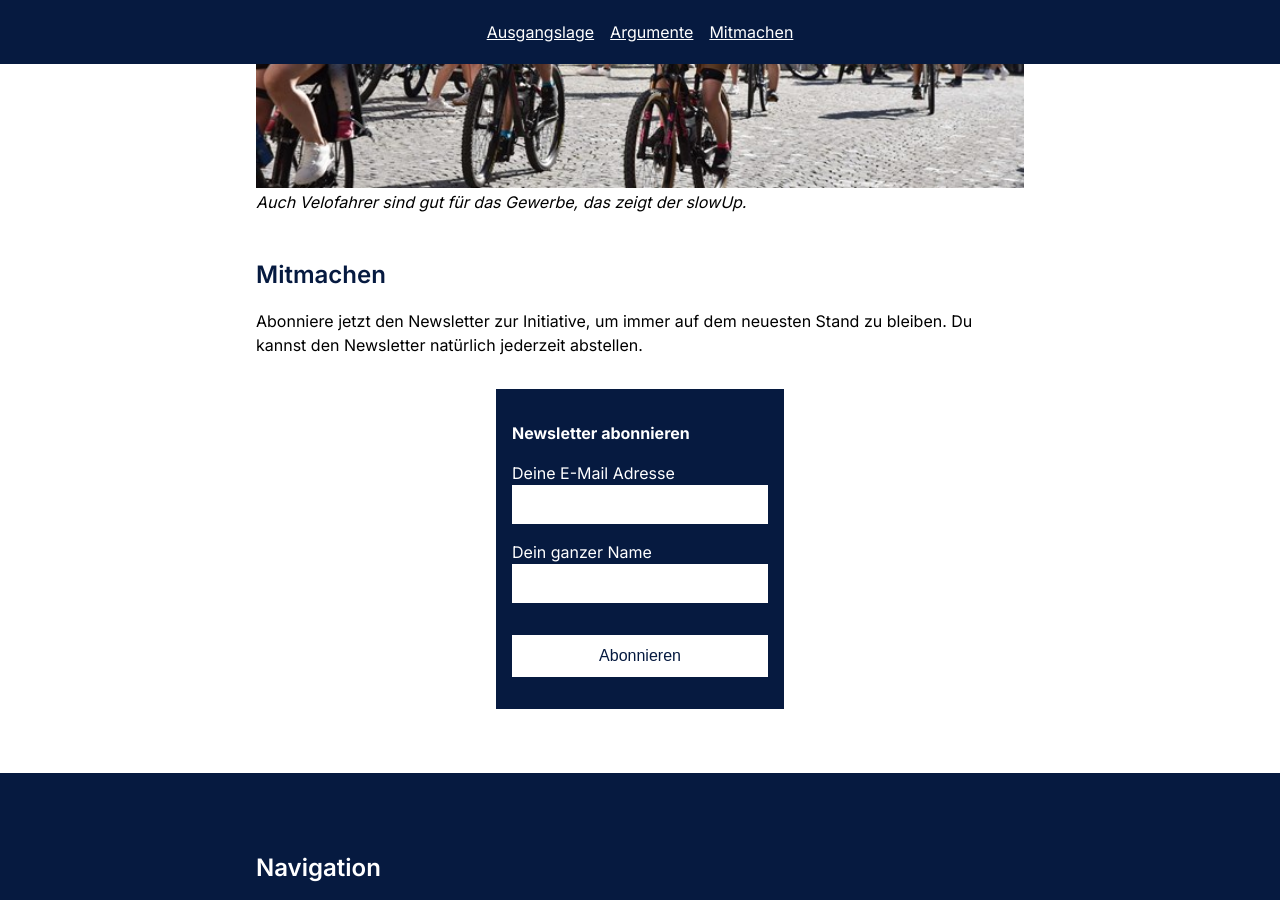
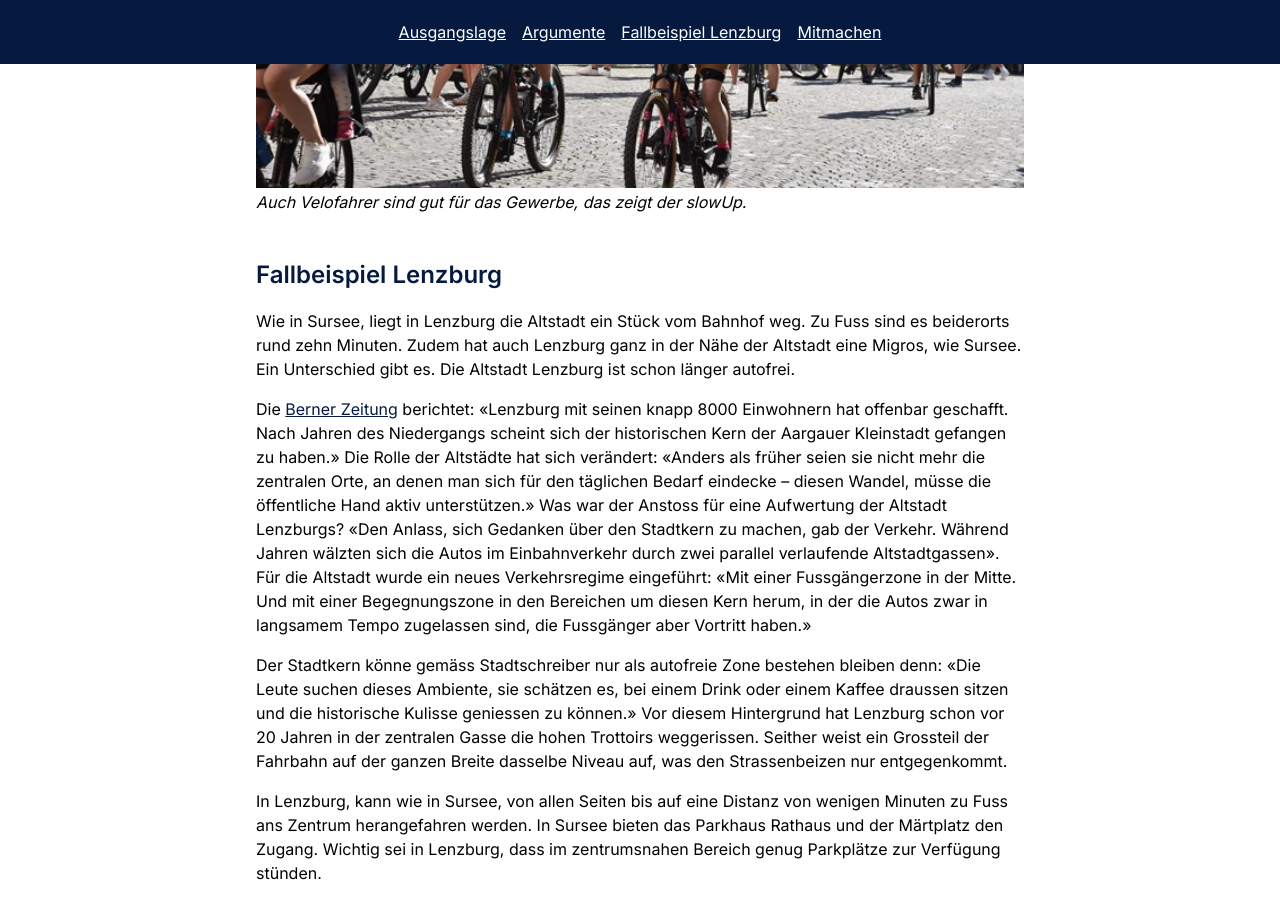
Before and after one commit to sp-sursee/attraktive-altstadt, a Jekyll site: the page built from index.md, in a window 1280 px wide and 900 px high, scrolled down 2095 px. Built offline with Jekyll 4.4.1, drawn with Linux system fonts in a browser that asks for light colours; some of the changed text lies outside the part shown.

Commit message:
Update index.md

```diff
--- a/index.md
+++ b/index.md
@@ -31,6 +31,16 @@ Zahlreiche Studien belegen, dass [Autofreie Zonen nicht schädlich, sondern im G
 
 {% include image.html image="/assets/images/slowup.jpeg" description="Auch Velofahrer sind gut für das Gewerbe, das zeigt der slowUp." %}
 
+## Fallbeispiel Lenzburg
+
+Wie in Sursee, liegt in Lenzburg die Altstadt ein Stück vom Bahnhof weg. Zu Fuss sind es beiderorts rund zehn Minuten. Zudem hat auch Lenzburg ganz in der Nähe der Altstadt eine Migros, wie Sursee. Ein Unterschied gibt es. Die Altstadt Lenzburg ist schon länger autofrei.
+
+Die [Berner Zeitung](https://www.bernerzeitung.ch/wie-lenzburg-seiner-altstadt-leben-eingehaucht-hat-621969638966) berichtet: «Lenzburg mit seinen knapp 8000 Einwohnern hat offenbar geschafft. Nach Jahren des Niedergangs scheint sich der historischen Kern der Aargauer Kleinstadt gefangen zu haben.» Die Rolle der Altstädte hat sich verändert: «Anders als früher seien sie nicht mehr die zentralen Orte, an denen man sich für den täglichen Bedarf eindecke – diesen Wandel, müsse die öffentliche Hand aktiv unterstützen.» Was war der Anstoss für eine Aufwertung der Altstadt Lenzburgs? «Den Anlass, sich Gedanken über den Stadtkern zu machen, gab der Verkehr. Während Jahren wälzten sich die Autos im Einbahnverkehr durch zwei parallel verlaufende Altstadtgassen». Für die Altstadt wurde ein neues Verkehrsregime eingeführt: «Mit einer Fussgängerzone in der Mitte. Und mit einer Begegnungszone in den Bereichen um diesen Kern herum, in der die Autos zwar in langsamem Tempo zugelassen sind, die Fussgänger aber Vortritt haben.»
+
+Der Stadtkern könne gemäss Stadtschreiber nur als autofreie Zone bestehen bleiben denn: «Die Leute suchen dieses Ambiente, sie schätzen es, bei einem Drink oder einem Kaffee draussen sitzen und die historische Kulisse geniessen zu können.» Vor diesem Hintergrund hat Lenzburg schon vor 20 Jahren in der zentralen Gasse die hohen Trottoirs weggerissen. Seither weist ein Grossteil der Fahrbahn auf der ganzen Breite dasselbe Niveau auf, was den Strassenbeizen nur entgegenkommt.
+
+In Lenzburg, kann wie in Sursee, von allen Seiten bis auf eine Distanz von wenigen Minuten zu Fuss ans Zentrum herangefahren werden. In Sursee bieten das Parkhaus Rathaus und der Märtplatz den Zugang. Wichtig sei in Lenzburg, dass im zentrumsnahen Bereich genug Parkplätze zur Verfügung stünden.
+
 ## Mitmachen
 
 Abonniere jetzt den Newsletter zur Initiative, um immer auf dem neuesten Stand zu bleiben. Du kannst den Newsletter natürlich jederzeit abstellen.
```
